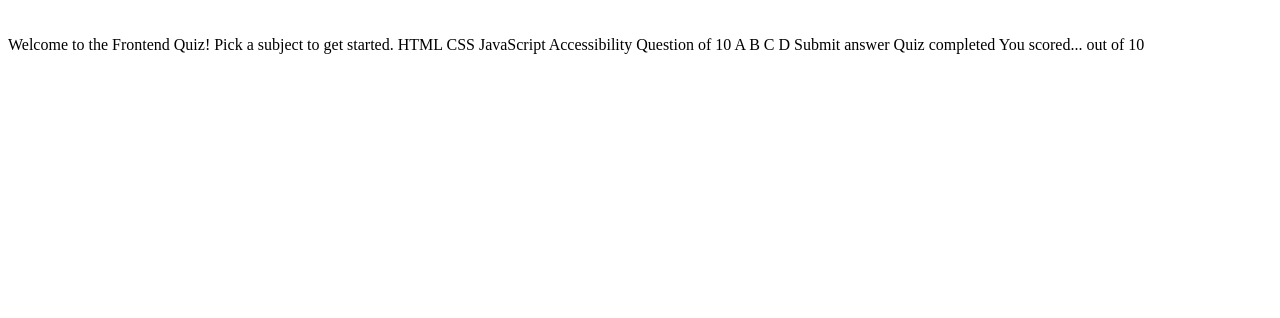
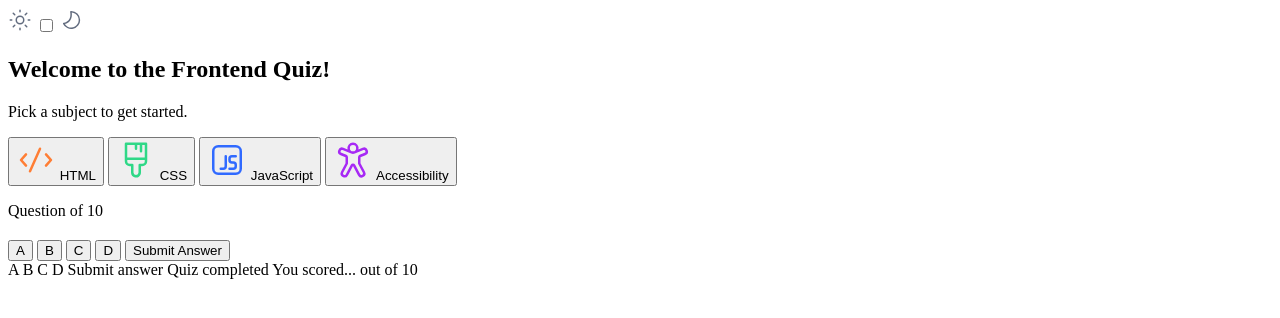
Before and after one commit to h3cat3/frontend-quiz-app, a plain HTML site: page index.html in a window 1280 px wide. Drawn offline with Linux system fonts and the light colour scheme.

Commit message:
html structure

```diff
--- a/index.html
+++ b/index.html
@@ -9,27 +9,82 @@
   <title>Frontend Mentor | Frontend quiz app</title>
 </head>
 <body>
+  <header>
+    <!--subject-->
+    <div ></div>
+    <!--light to dark theme switch-->
+    <div class="">
+      <img src="assets/images/icon-sun-dark.svg" als="light theme">
+      <label class="switch">
+        <input type="checkbox">
+        <span class="slider round"></span>
+      </label>
+      <img src="assets/images/icon-moon-dark.svg" alt="dark theme">
+    </div>
+  </header>
   <main>
-    <div class="switch">
-      <img src="assets/images/icon-sun-light.svg" als="light mode">
-      <img src="assets/images/icon-sun-light.svg" alt="dark mode">
+
+    <!-- Quiz menu start -->
+    <div class="">
+      <section class="">
+       <h1 class="">Welcome to the <span class=""> Frontend Quiz!</span></h1>
+       <p class="">Pick a subject to get started.</p>
+      </section>
+      <section class="">
+        <button class="card__btn">
+          <img src="assets/images/icon-html.svg" alt="" class="card__btn-img">
+          HTML
+        </button>
+        <button class="card__btn">
+          <img src="assets/images/icon-css.svg" alt="" class="card__btn-img">
+          CSS
+        </button>
+        <button class="card__btn">
+          <img src="assets/images/icon-js.svg" alt="" class="card__btn-img">
+          JavaScript
+        </button>
+        <button class="card__btn">
+          <img src="assets/images/icon-accessibility.svg" alt="" class="card__btn-img">
+           Accessibility
+        </button>
+      </section>
+    </div>
+
+    <!-- Quiz question start -->
+    <div class="">
+      <section class="">
+       <p class="">Question <span class=""><!-- number --></span> of 10</p>
+       <h2 class=""></h2>
+       <div class=""><div class=""></div></div>
+      </section>
+      <section class="">
+        <button class="card__btn">
+          <span class="">A</span>
+          <span class=""><!--answer--></span>
+        </button>
+        <button class="card__btn">
+          <span class="">B</span>
+          <span class=""><!--answer--></span>
+        </button>
+        <button class="card__btn">
+          <span class="">C</span>
+          <span class=""><!--answer--></span>
+        </button>
+        <button class="card__btn">
+          <span class="">D</span>
+          <span class=""><!--answer--></span>
+        </button>
+        <button class="card__btn">
+         Submit Answer
+        </button>
+      </section>
     </div>
   </main>
-  <!-- Quiz menu start -->
 
-  Welcome to the Frontend Quiz!
-  Pick a subject to get started.
 
-  HTML
-  CSS
-  JavaScript
-  Accessibility
 
-  <!-- Quiz menu end -->
 
-  <!-- Quiz question start -->
 
-  Question <!-- number --> of 10
 
   A
   B
```
Also changed, not shown: 1 other file.
